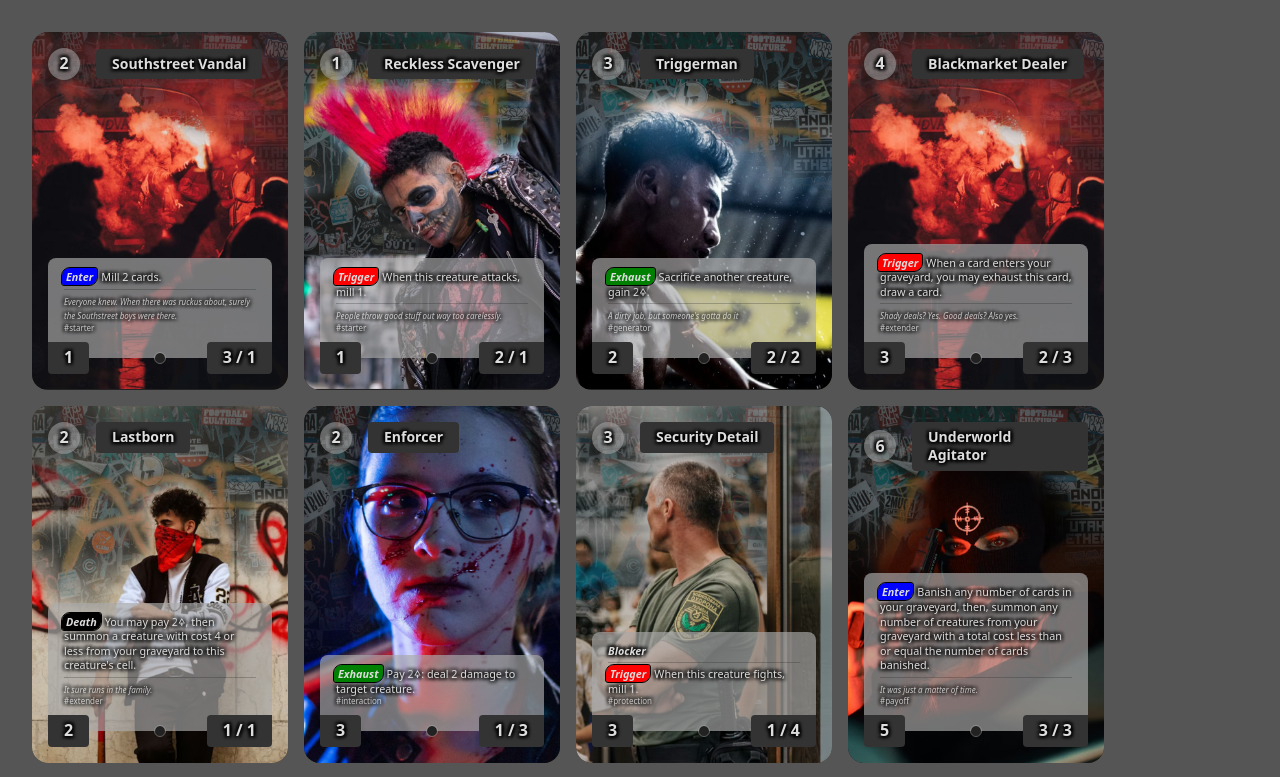
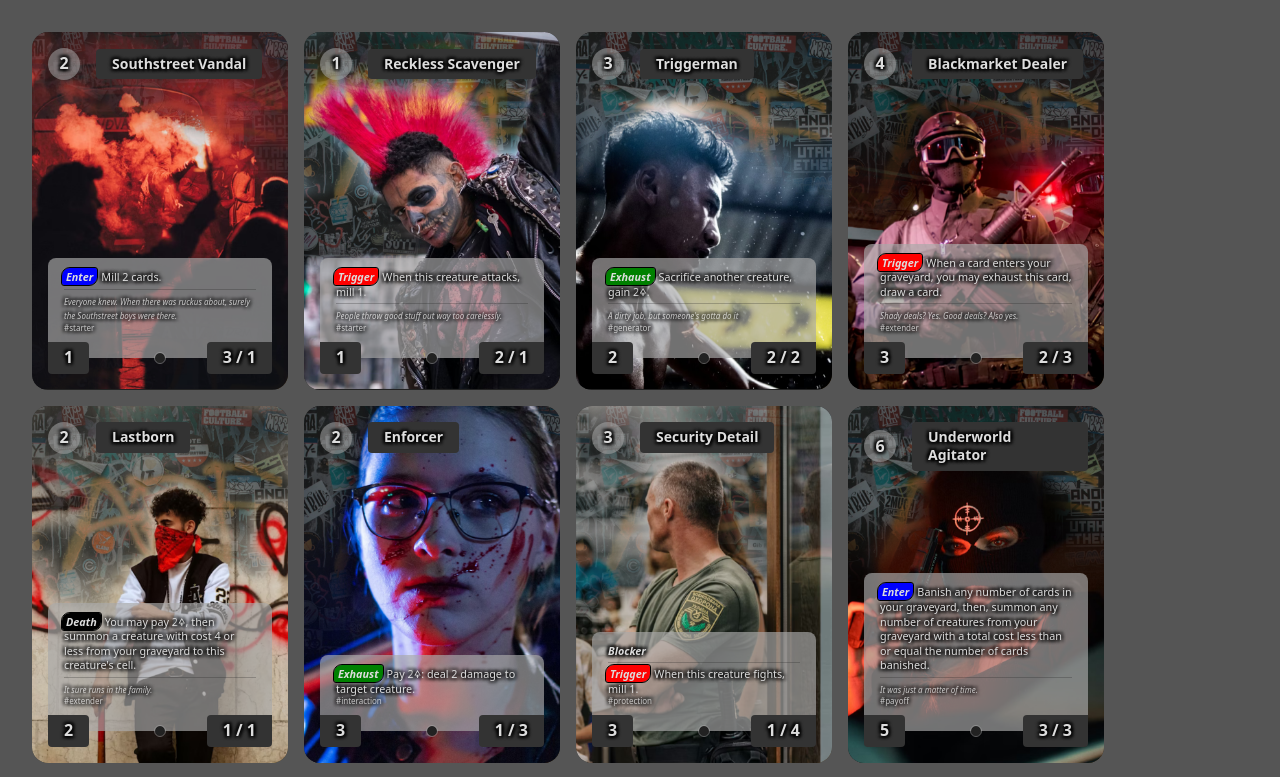
Before and after one commit to Koneke/force, a React (Vite) app: page / in a window 1280 px wide. Shown: the top 777 px of the page. Built offline with nearby package versions, Linux system fonts and the light colour scheme.

Commit message:
give dealer its own art :)

```diff
--- a/src/cards/black.tsx
+++ b/src/cards/black.tsx
@@ -76,7 +76,7 @@ export const blackmarketDealer: CreatureCard = {
   name: "Blackmarket Dealer",
   color: "black",
   cost: 4,
-  image: "backstreet-brawler",
+  image: "blackmarket-dealer",
   nodes: [
     <>
       <Trigger />
```
Also changed, not shown: notes/images.txt, public/blackmarket-dealer.png (added), 1 other file (tests, documents, lock files or other folders).
